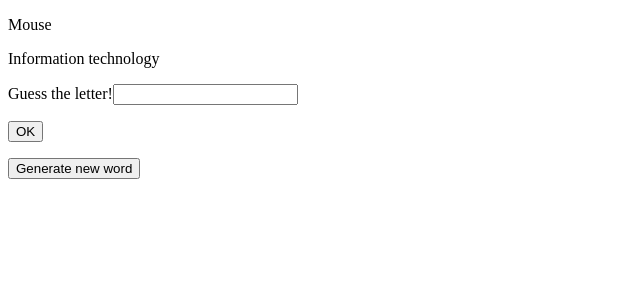
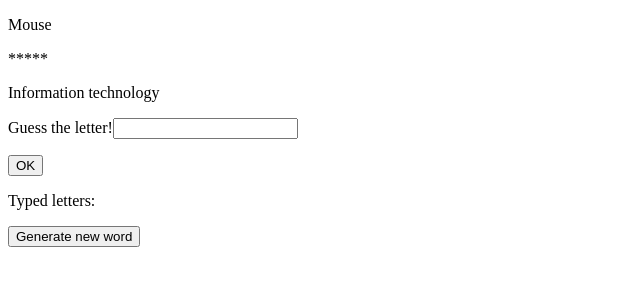
Before and after one commit to KadeoPL/Wisielec, a React (Vite) app: page / in a window 1280 px wide. Shown: the top 300 px of the page, without its empty margins (0-640 px from the left). Built offline with nearby package versions, Linux system fonts and the light colour scheme.

Commit message:
add mask Word

```diff
--- a/src/App.jsx
+++ b/src/App.jsx
@@ -6,10 +6,12 @@ import { getRandomWord } from "./components/WordSelector";
 function App() {
   const [letters, setLetters] = useState([]);
   const [randomWord, setRandomWord] = useState('');
+  const [maskedWord, setMaskedWord] = useState('');
 
   useEffect(() => {
     const newRandomWord = getRandomWord();
     setRandomWord(newRandomWord);
+    setMaskedWord(maskWord(newRandomWord.word));
   }, [])
 
   function handleAddLetter(letter) {
@@ -19,15 +21,26 @@ function App() {
   function handleGenerateWord(){
     const newRandomWord = getRandomWord();
     setRandomWord(newRandomWord);
+    setMaskedWord(maskWord(newRandomWord.word));
+  }
+
+  function maskWord(wordToMask){
+    let anonymizeWord = '';
+    for (let i = 0; i< wordToMask.length; i++) {
+      anonymizeWord += '*';
+    }
+    return anonymizeWord;
   }
 
   return (
     <>
       <div>
         <p>{randomWord.word}</p>
+        <p>{maskedWord}</p>
         <p>{randomWord.category}</p>
       </div>
       <TypeLetterForm onAddLetter={handleAddLetter}/>
+      <p>Typed letters:</p>
       <TypedLetterList letters={letters} />
       <button onClick={handleGenerateWord}>Generate new word</button>
     </>
--- a/src/components/WordSelector.jsx
+++ b/src/components/WordSelector.jsx
@@ -5,8 +5,6 @@
         {word: 'Mouse', category: 'Information technology'}
     ];
 
-    const randomIndex = Math.floor(Math.random() * wordsArray.length);
-
     export function getRandomWord(){
         const randomIndex = Math.floor(Math.random() * wordsArray.length);
         return wordsArray[randomIndex];
```
